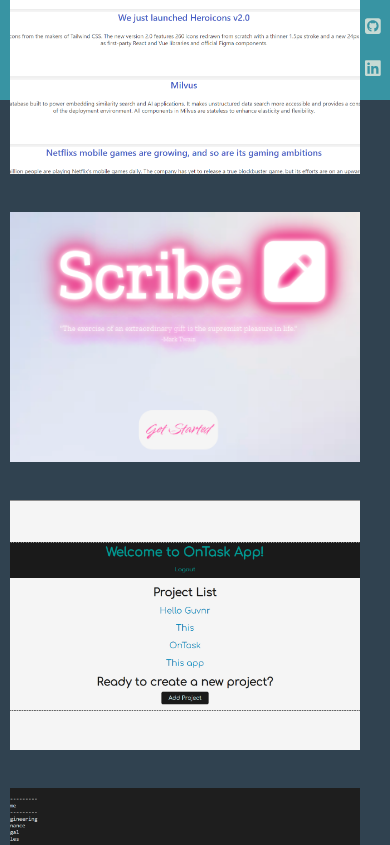
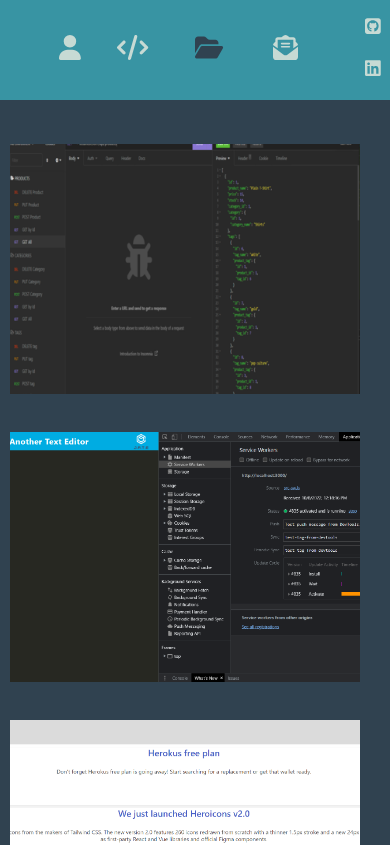
Before and after one commit to Codeyg12/vite-portfolio, a React (Vite) app: page /projects in a window 390 px wide. Shown: the top 845 px of the page. Built offline with nearby package versions, Linux system fonts and the light colour scheme.

Commit message:
fixed project page for mobile

```diff
--- a/src/index.css
+++ b/src/index.css
@@ -637,8 +637,7 @@ a.credly-link::after {
 
   /* -----------------------------------------------------------PROJECTS-------------------------------------------------------------- */
   .project-set {
-    margin-top: 14%;
-    display: grid;
+    margin-top: 850px;
     grid-template-columns: 1fr;
   }
 
```
